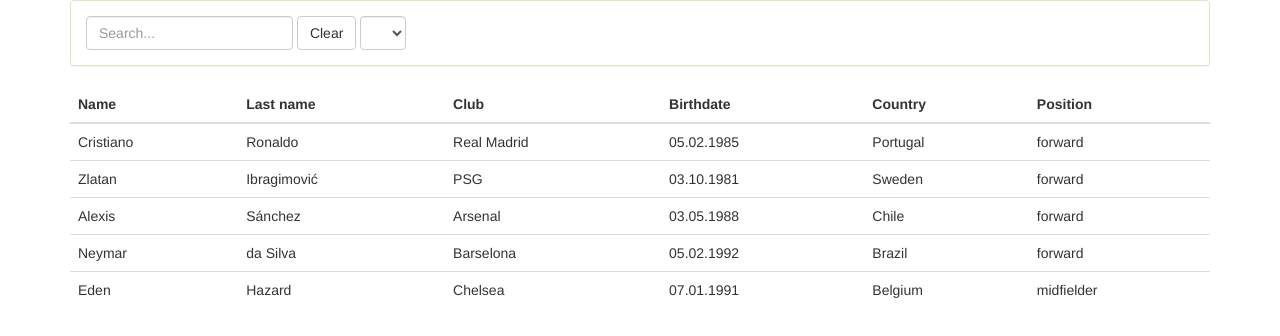
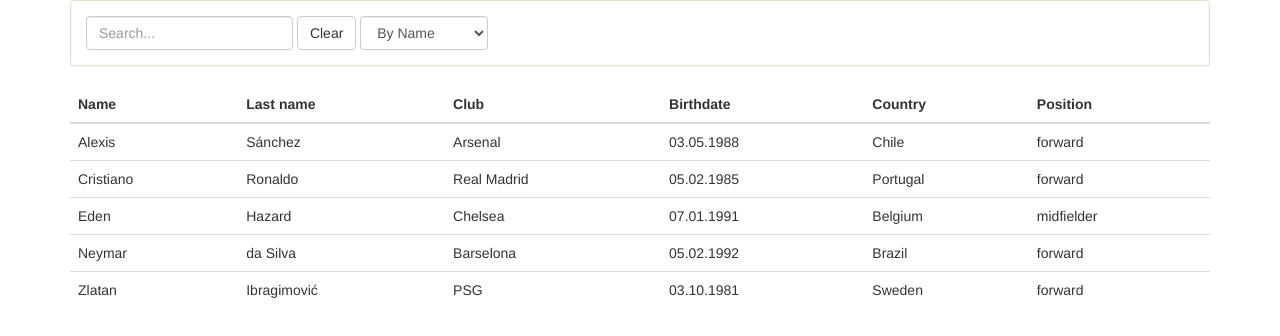
Before and after one commit to impregnable/football, a plain HTML site: page index.html in a window 1280 px wide. Drawn offline with Linux system fonts and the light colour scheme.

Commit message:
Dynamic sort options

```diff
--- a/html/player-list.html
+++ b/html/player-list.html
@@ -4,8 +4,10 @@
         <div class="form-inline">
           <input class="form-control" placeholder="Search..." ng-model="search">
           <button class="btn btn-default" ng-click="search=''">Clear</button>
-          <select class="form-control" name="" id="">
-            <option value=""></option>
+          <select class="form-control" ng-model="order" >
+            <option ng-repeat="field in orderFields" value="{{field.value}}">
+              {{field.display}}
+            </option>
           </select>
         </div>
     </div>
@@ -23,7 +25,7 @@
       </tr>
     </thead>
     <tbody>
-      <tr ng-repeat="player in filteredPlayers = (players | filter:search)">
+      <tr ng-repeat="player in filteredPlayers = (players | filter:search | orderBy:order)">
         <td>{{player.name}}</td>
         <td>{{player.lastname}}</td>
         <td>{{player.club}}</td>
--- a/script.js
+++ b/script.js
@@ -17,6 +17,15 @@ footballApp.controller('PlayerListCtrl', ['$scope','$http',
       $scope.players = data;
     });
 
+    $scope.order = "name";
+
+    $scope.orderFields = [
+      { value: "name", display: "By Name" },
+      { value: "lastname", display: "By Lastname" },
+      { value: "club", display: "By Club" },
+      { value: "country", display: "By Country" },
+    ];
+
     $scope.getDisplayPosition = function(number) {
       switch(number) {
         case "0": return "goalkeeper";
```
